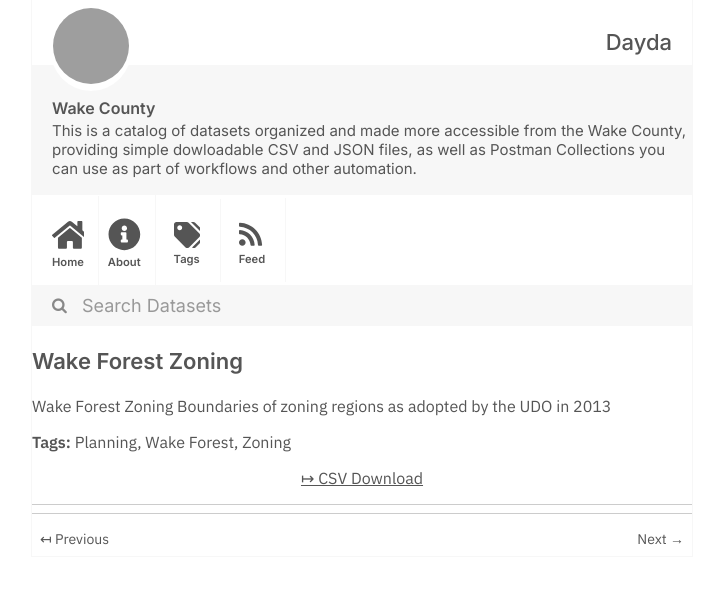
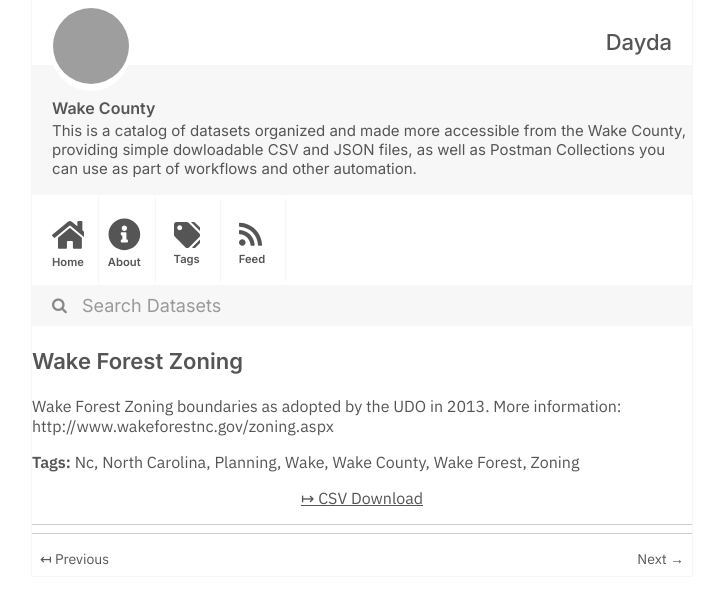
Before and after one commit to dayda-entities/wake-county, a Jekyll site: the page built from _posts/2020-11-12-wake-forest-zoning.md, in a window 1280 px wide, cut to the strip 0-604 px from the top of the page. Shown: the whole strip, without its empty margins (278-1001 px from the left). Built offline with Jekyll 4.4.1, drawn with Linux system fonts in a browser that asks for light colours; grey boxes are pictures that could not be loaded.

Commit message:
Publish Data

```diff
--- a/_posts/2020-11-12-wake-forest-zoning.md
+++ b/_posts/2020-11-12-wake-forest-zoning.md
@@ -1,20 +1,23 @@
 ---
 title: Wake Forest Zoning
-created: '2020-11-12T13:57:22.764297'
-modified: '2020-11-12T13:57:22.764307'
+created: '2020-11-12T13:57:58.468825'
+modified: '2020-11-12T13:57:58.468832'
 state: active
 type: dataset
 tags:
+  - Nc
+  - North Carolina
   - Planning
+  - Wake
+  - Wake County
   - Wake Forest
   - Zoning
 groups:
   - Local Government
 csv_url: >-
-  https://data-wake.opendata.arcgis.com/datasets/68140038aedf459986cd8910a3ad9215_0.csv?outSR=%7B%22latestWkid%22%3A2264%2C%22wkid%22%3A102719%7D
+  https://data-wake.opendata.arcgis.com/datasets/264e7d4dd1c64e7c8ad88e7aac65613a_25.csv?outSR=%7B%22latestWkid%22%3A2264%2C%22wkid%22%3A102719%7D
 json_url: ''
 layout: post
 
 ---
-Wake Forest Zoning
-Boundaries of zoning regions as adopted by the UDO in 2013
+Wake Forest Zoning boundaries as adopted by the UDO in 2013. More information: http://www.wakeforestnc.gov/zoning.aspx
```
